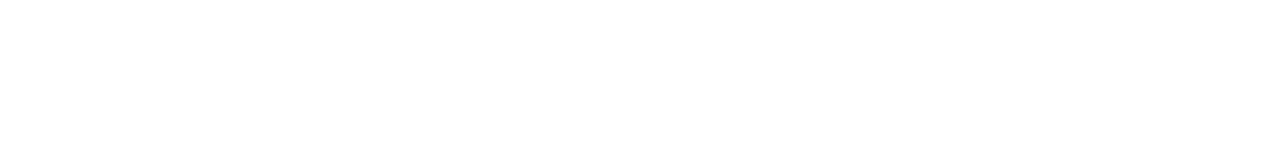
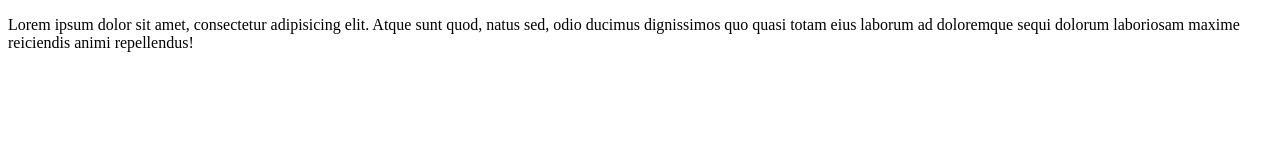
Before and after one commit to JOHN-KUN1/DemoRepo, a plain HTML site: page index.html in a window 1280 px wide. Drawn offline with Linux system fonts and the light colour scheme.

Commit message:
updated index

```diff
--- a/index.html
+++ b/index.html
@@ -6,6 +6,6 @@
     <title>Document</title>
 </head>
 <body>
-
+    <p>Lorem ipsum dolor sit amet, consectetur adipisicing elit. Atque sunt quod, natus sed, odio ducimus dignissimos quo quasi totam eius laborum ad doloremque sequi dolorum laboriosam maxime reiciendis animi repellendus!</p>
 </body>
 </html>
```
